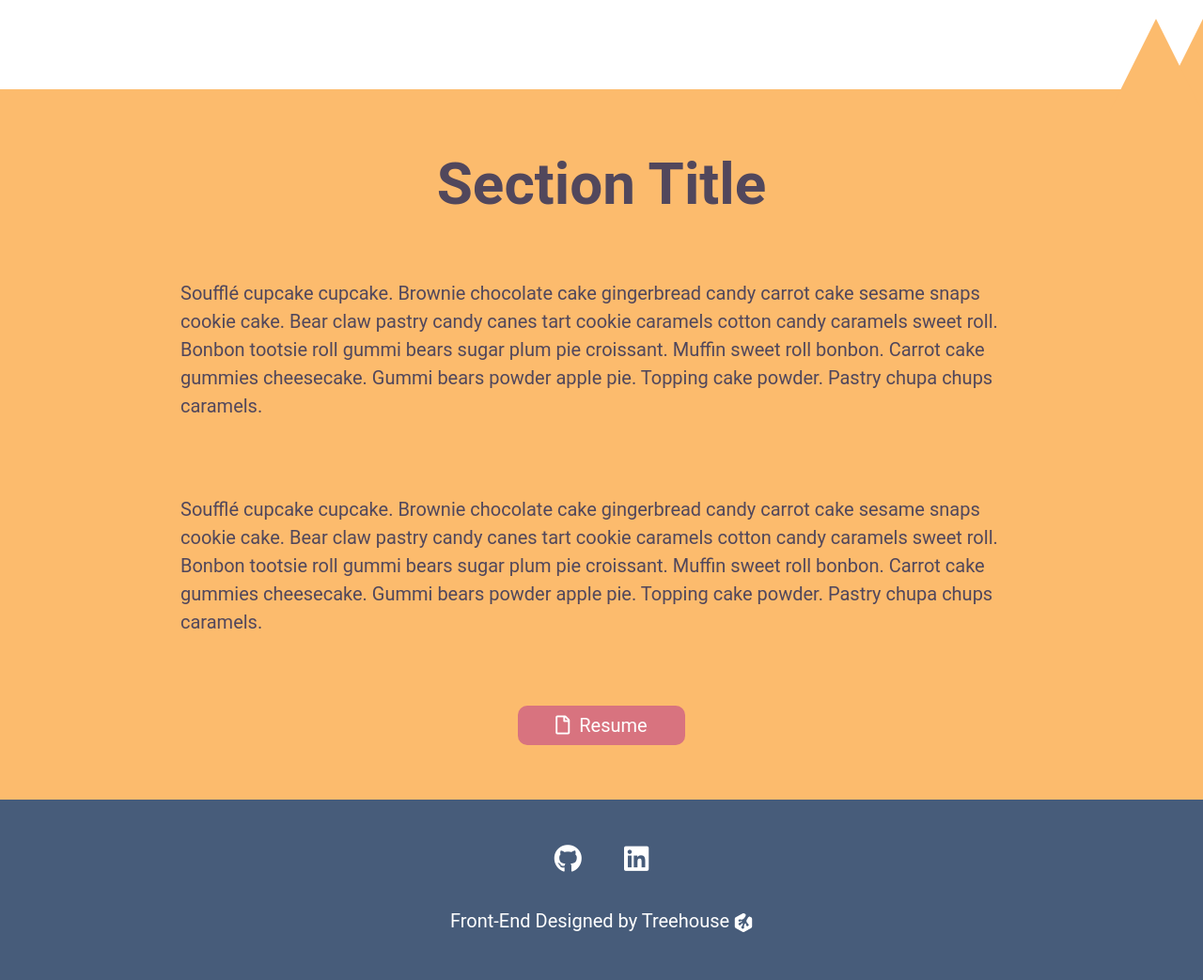
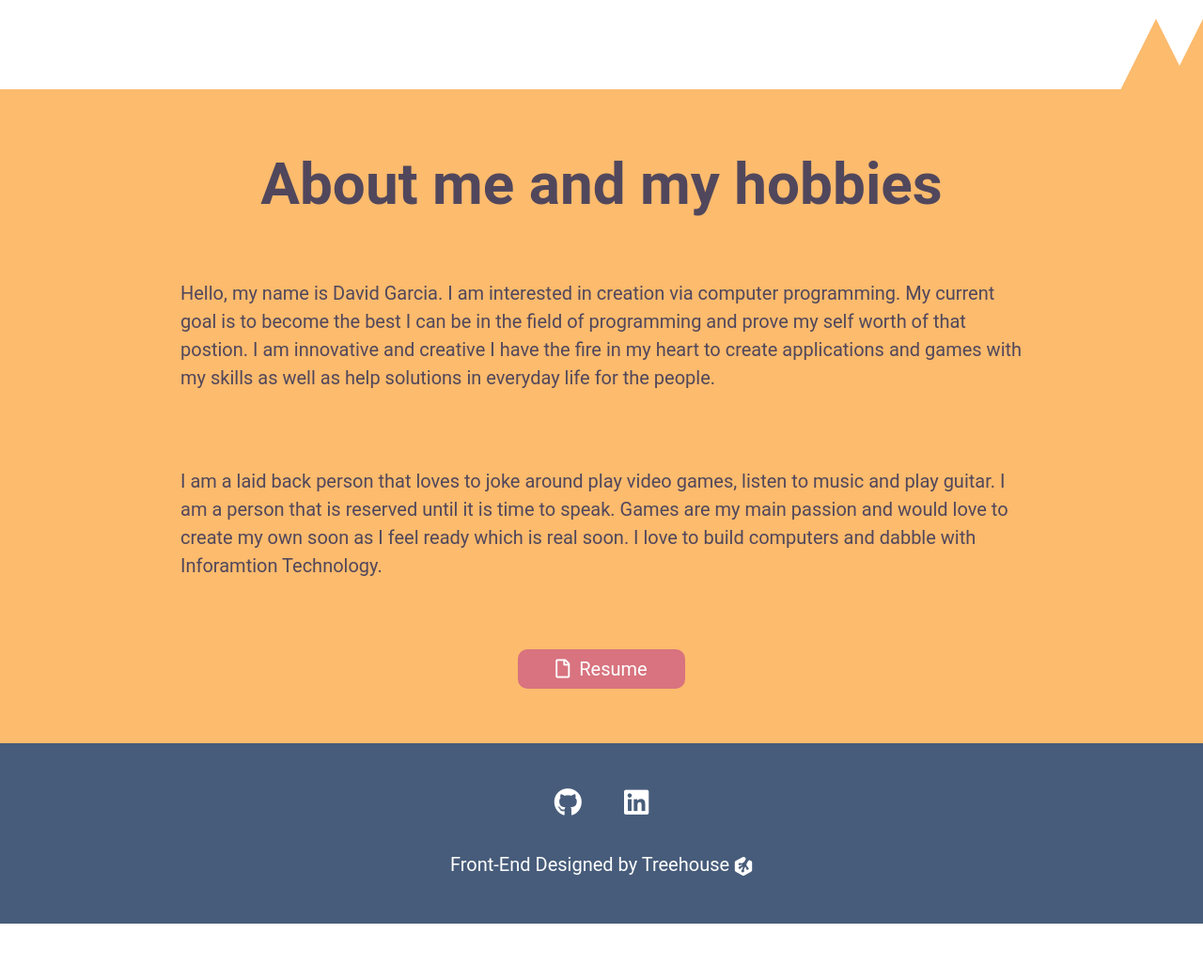
Before and after one commit to DevDavid98/Portfolio, a Python web app: template templates/about.html in a window 1280 px wide; the page is wider, and only the part inside the window is pictured. Shown: the part 713-1756 px from the top of that part at 94% size. After the commit the page ends 1696 px from the top of that part, so only its background shows below. Run offline with Jinja, Linux system fonts and the light colour scheme; the template is opened without the code that fills it, so the values that code supplies are empty.

Commit message:
Update about.html
cleaned code much as possible by fixing indentation

```diff
--- a/templates/about.html
+++ b/templates/about.html
@@ -3,37 +3,36 @@
     <section class="navigation">
         <nav class="navbar navbar-expand-lg">
             <div class="container-fluid">
-              <a class="navbar-brand" href="#">Student Name</a>
+                <a class="navbar-brand" >David Garcia</a>
                 <button class="toggle" type="button" data-bs-toggle="collapse" data-bs-target="#navbarContent" aria-controls="navbarContent" aria-expanded="false" aria-label="Toggle navigation">
                     <i class="fas fa-bars"></i>
                 </button>
                 <div class="collapse navbar-collapse" id="navbarContent">
                     <ul class="navbar-nav me-auto mb-2 mb-lg-0">
                         <li class="nav-item">
-                    <a class="nav-link active" aria-current="page" href="#">Home</a>
+                            <a class="nav-link active" aria-current="page" href="{{url_for('index')}}">Home</a>
                         </li>
                         <li class="nav-item">
-                    <a class="nav-link" href="#about">About</a>
+                            <a class="nav-link" href="{{url_for('about')}}">About</a>
                         </li>
                         <li class="nav-item">
-                    <a class="nav-link" href="#skills">Skills</a>
+                            <a class="nav-link" href="{{url_for('index')}}#skills">Skills</a>
                         </li>
                         <li class="nav-item dropdown">
                             <a class="nav-link dropdown-toggle" href="#" id="navbarDropdown" role="button" data-bs-toggle="dropdown" aria-expanded="false">
                             Projects
                             </a>
                         <ul class="dropdown-menu" aria-labelledby="navbarDropdown">
-                      <li><a class="dropdown-item" href="#project1">Project 1</a></li>
-                      <li><a class="dropdown-item" href="#project2">Project 2</a></li>
-                      <li><a class="dropdown-item" href="#project3">Project 3</a></li>
-                      <li><a class="dropdown-item" href="#project4">Project 4</a></li>
+                            {% for project in projects %}
+                                <li><a class="dropdown-item" href="{{url_for('project', id = project.id)}}">Project {{project.id}}</a></li>
+                            {% endfor %}
                         </ul>
                         </li>
                         <li class="nav-item">
-                    <a class="nav-link" href="#contact">Contact</a>
+                            <a class="nav-link" href="{{url_for('index')}}#contact">Contact</a>
                         </li>
                         <li class="nav-item">
-                    <a class="nav-link" href="#">Add Project</a>
+                            <a class="nav-link" href="{{url_for('add')}}">Add Project</a>
                         </li>
                     </ul>
                 </div>
@@ -41,38 +40,27 @@
         </nav>
     </section>
     <section class="header">
-        <h1>Your Name</h1>
-        <p>Your current goal. (Job, freelance, etc)</p>
+        <h1>David Garcia</h1>
+        <p>My current goal is to get a career with the skills I have</p>
         <!--I would suggest choosing a different picture here.-->
         <!--Like maybe a hobby photo-->
-        <img src="https://cdn.pixabay.com/photo/2020/09/04/12/32/kayak-5543935_1280.jpg" alt="Headshot of myself">
+        <img src="static/me.jpeg" alt="Headshot of myself">
     </section>
     <section id="about-page">
         <div id="triangle7"></div>
         <div id="triangle8"></div>
-        <h2>Section Title</h2>
+        <h2>About me and my hobbies</h2>
         <p>
-            Soufflé cupcake cupcake.
-            Brownie chocolate cake gingerbread candy carrot cake sesame snaps cookie cake.
-            Bear claw pastry candy canes tart cookie caramels cotton candy caramels sweet roll.
-            Bonbon tootsie roll gummi bears sugar plum pie croissant.
-            Muffin sweet roll bonbon.
-            Carrot cake gummies cheesecake.
-            Gummi bears powder apple pie.
-            Topping cake powder.
-            Pastry chupa chups caramels.
+            Hello, my name is David Garcia. I am interested in creation via computer programming. My current goal is to become the best
+            I can be in the field of programming and prove my self worth of that postion.
+            I am innovative and creative I have the fire in my heart to create applications and games with my skills
+            as well as help solutions in everyday life for the people.
         </p>
         <p>
-            Soufflé cupcake cupcake.
-            Brownie chocolate cake gingerbread candy carrot cake sesame snaps cookie cake.
-            Bear claw pastry candy canes tart cookie caramels cotton candy caramels sweet roll.
-            Bonbon tootsie roll gummi bears sugar plum pie croissant.
-            Muffin sweet roll bonbon.
-            Carrot cake gummies cheesecake.
-            Gummi bears powder apple pie.
-            Topping cake powder.
-            Pastry chupa chups caramels.
+            I am a laid back person that loves to joke around play video games, listen to music and play guitar.
+            I am a person that is reserved until it is time to speak. Games are my main passion and would love to create my own soon as I feel ready which is real soon.
+            I love to build computers and dabble with Inforamtion Technology.
         </p>
-        <a href="#"><i class="far fa-file"></i>Resume</a>
+        <a href="https://docs.google.com/document/d/1kxYl9GfRfup75KQz8ON11Zq_91Dg2_qZ/edit?usp=sharing&ouid=109863094589866675693&rtpof=true&sd=true" target = '_blank'><i class="far fa-file"></i>Resume</a>
     </section>
 {% endblock %}
```
Lines whose indentation alone changed are shown as unchanged.
